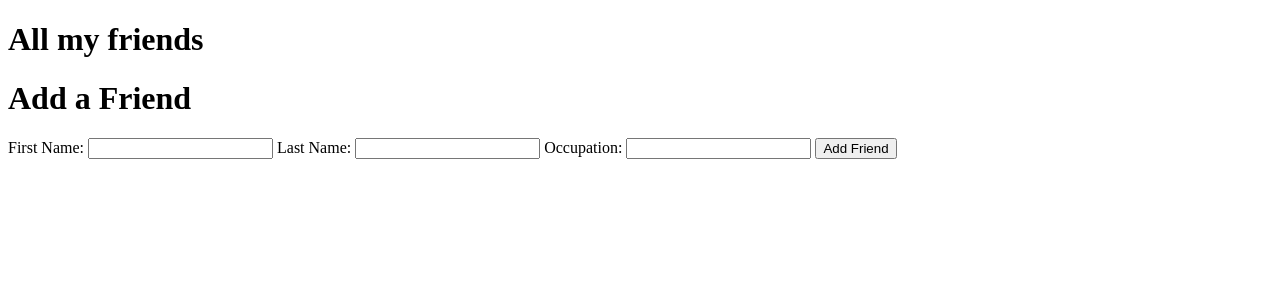
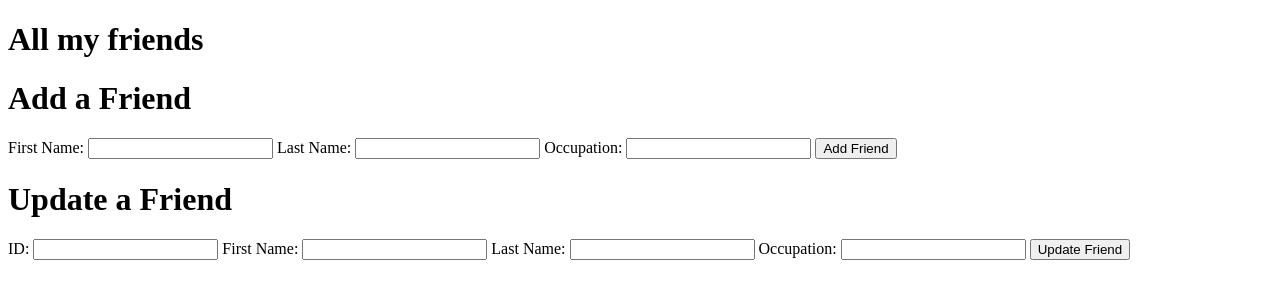
Before and after one commit to that-cisco-guy/python_code_dojo, a Flask app: page / in a window 1280 px wide. Shown: the top 300 px of the page. Run offline with Flask 2, Linux system fonts and the light colour scheme; data that the repository does not hold is empty; some libraries are stand-ins or nearby versions.

Commit message:
add assignment

```diff
--- a/flask_mysql/db_connection/friend.py
+++ b/flask_mysql/db_connection/friend.py
@@ -30,7 +30,18 @@ class Friend:
         return cls(results[0])
 
     @classmethod
-    def save(cls,data):
+    def save(cls, data):
         query = "INSERT into friends ( first_name , last_name , occupation , created_at, updated_at ) VALUES ( %(first_name)s , %(last_name)s , %(occupation)s , NOW() , NOW() );"
         results = connectToMySQL(cls.DB).query_db(query, data)
         return results
+
+    @classmethod
+    def update(cls, data):
+        query = 'UPDATE friends SET first_name = %(first_name)s, last_name = %(last_name)s , occupation = %(occupation)s WHERE id = %(id)s;'
+        results = connectToMySQL(cls.DB).query_db(query, data)
+        return results
+
+    @classmethod
+    def delete(cls, friend_id):
+        query = 'DELETE FROM friends WHERE id = %(id)s;'
+        return connectToMySQL(cls.DB).query_db(query, {'id': friend_id})
--- a/flask_mysql/db_connection/server.py
+++ b/flask_mysql/db_connection/server.py
@@ -15,10 +15,20 @@ def show(friend_id):
     one_friend = Friend.get_one(friend_id)
     return render_template("show.html", friend = one_friend)
 
-@app.route('/friends/create', methods = ['post'])
+@app.route('/friends/create', methods = ['POST'])
 def create_friend():
     Friend.save(request.form)
     return redirect('/')
 
+@app.route('/friends/update', methods = ['POST'])
+def update():
+    Friend.update(request.form)
+    return redirect('/')
+
+@app.route('/friends/delete/<int:friend_id>')
+def delete(friend_id):
+    Friend.delete(friend_id)
+    return redirect('/')
+
 if __name__ == "__main__":
     app.run(debug=True)
--- a/flask_mysql/db_connection/templates/index.html
+++ b/flask_mysql/db_connection/templates/index.html
@@ -9,6 +9,7 @@
 <body>
     <h1>All my friends</h1>
     {% for one_friend in all_friends %}
+        <p>ID: {{one_friend.id}}</p>
         <p>First Name: {{one_friend.first_name}}</p>
         <p>Last Name: {{one_friend.last_name}}</p>
         <p>Occupation: {{one_friend.occupation}}</p>
@@ -25,5 +26,18 @@
         <input type="text" name="occupation">
         <input type="submit" value="Add Friend">
     </form>
+
+    <h1>Update a Friend</h1>
+    <form action="/friends/update" method="POST">
+        <label for="id">ID:</label>
+        <input type="int" name="id">
+        <label for="fname">First Name:</label>
+        <input type="text" name="first_name">
+        <label for="lname">Last Name:</label>
+        <input type="text" name="last_name">
+        <label for="occ" >Occupation:</label>
+        <input type="text" name="occupation">
+        <input type="submit" value="Update Friend">
+    </form>
 </body>
 </html>
```
